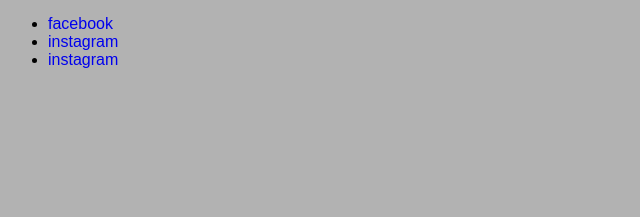
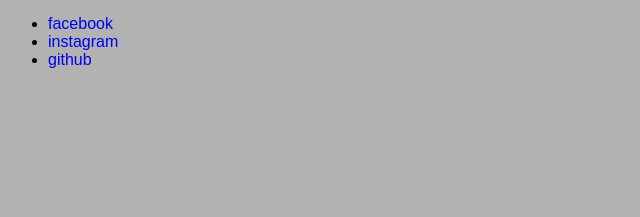
Before and after one commit to Bhupratim715/web, a plain HTML site: page index.html in a window 1280 px wide. Shown: the part 208-425 px from the top of the page, 0-640 px from the left. Drawn offline with Linux system fonts and the light colour scheme.

Commit message:
Update index.html

```diff
--- a/index.html
+++ b/index.html
@@ -39,7 +39,7 @@
   <ul>
     <li><a href="https://www.facebook.com/bhuprotimroy.arnob">facebook</a></li>
     <li><a href="https://www.instagram.com/arnob_bhuprotim/">instagram</a></li>
-    <li><a href="https://github.com/Bhupratim715">instagram</a></li>
+    <li><a href="https://github.com/Bhupratim715">github</a></li>
   </ul>
 <br>
 <br>
```
